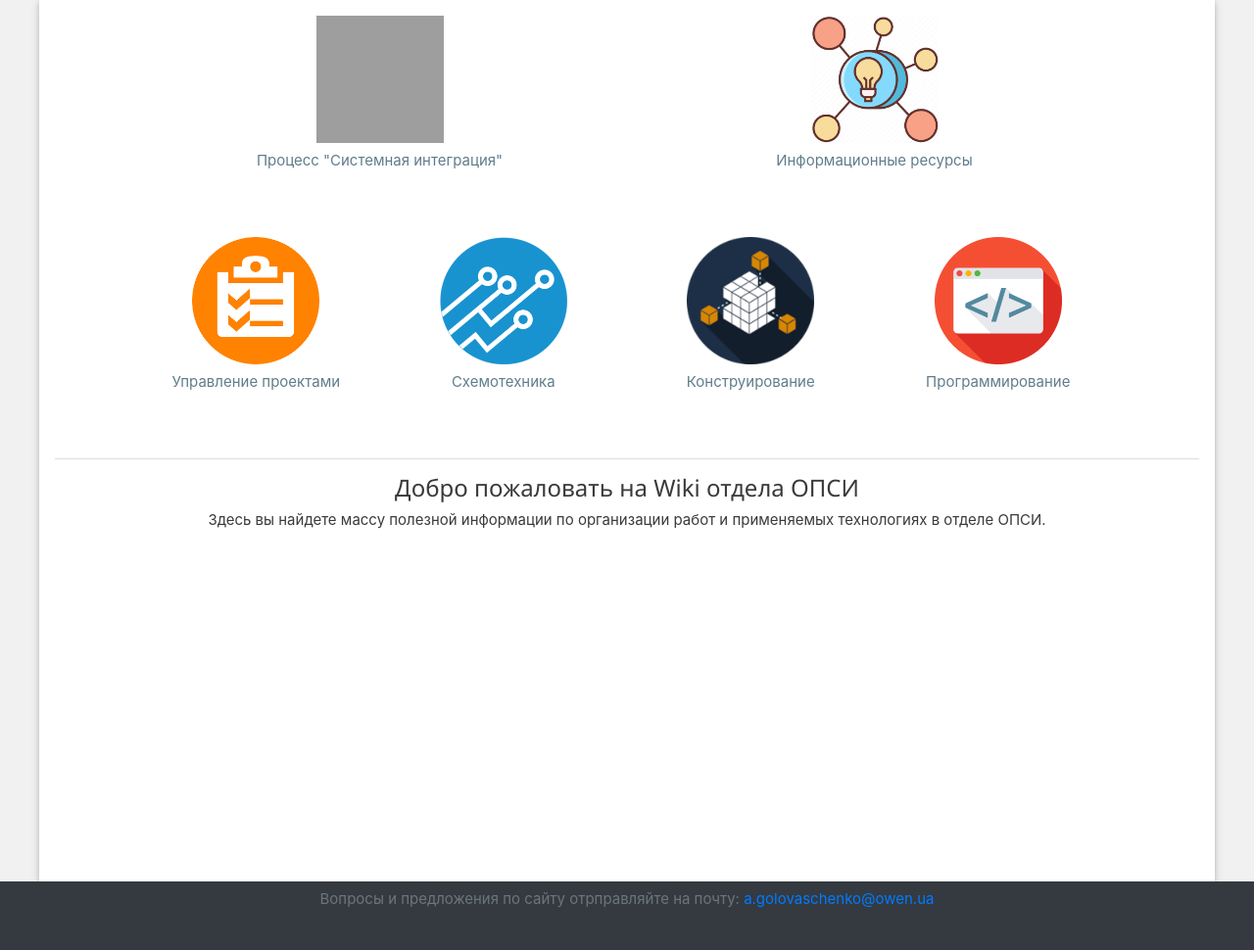
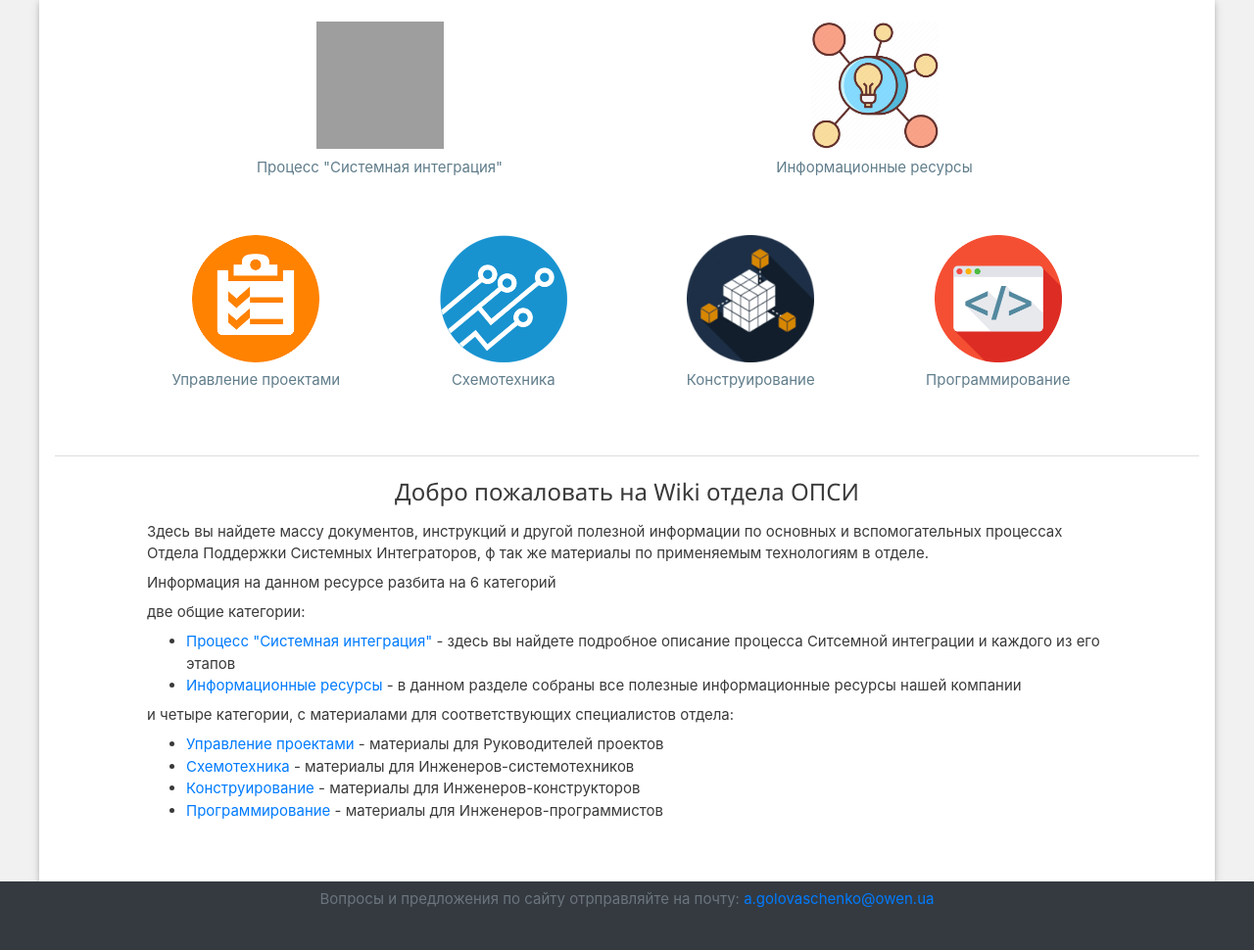
Before and after one commit to AlexGolovaschenko/OPSI-Wiki, a Django app: page / in a window 1280 px wide. Shown: the part 53-1023 px from the top of the page at 98% size. Run offline with Django 3.2, Linux system fonts and the light colour scheme; some libraries are stand-ins or nearby versions; grey boxes are pictures that could not be loaded.

```diff
--- a/opsi_wiki/templates/base.html
+++ b/opsi_wiki/templates/base.html
@@ -14,6 +14,8 @@
     <script src="https://ajax.googleapis.com/ajax/libs/jquery/3.4.1/jquery.min.js"></script>
   	<script src="https://cdnjs.cloudflare.com/ajax/libs/popper.js/1.16.0/umd/popper.min.js"></script>
   	<script src="https://maxcdn.bootstrapcdn.com/bootstrap/4.4.1/js/bootstrap.min.js"></script>
+    <!-- Fontawsom -->
+  	<link rel="stylesheet" href="https://use.fontawesome.com/releases/v5.7.0/css/all.css" integrity="sha384-lZN37f5QGtY3VHgisS14W3ExzMWZxybE1SJSEsQp9S+oqd12jhcu+A56Ebc1zFSJ" crossorigin="anonymous">
 	<!-- my style -->
 	<link rel="stylesheet" href="{% static 'css/base_style.css' %}">
 	<link rel="stylesheet" href="{% static 'css/fix_rich_text_area.css' %}">
@@ -96,6 +98,24 @@
 		<p class="text-secondary text-center p-2">Вопросы и предложения по сайту отрправляйте на почту: <span class="text-primary">a.golovaschenko@owen.ua</span></p>
 	</footer>
 
-	{% block scripts %} {% endblock %}
+	<!-- scripts -->
+	{% block scripts %}
+		<!-- copy link buttons -->
+		<script>
+		function copyLink(link) {
+		  const el = document.createElement('textarea');
+		  el.value = link;
+		  el.setAttribute('readonly', '');
+		  el.style.position = 'absolute';
+		  el.style.left = '-9999px';
+		  document.body.appendChild(el);
+		  el.select();
+		  el.setSelectionRange(0, 99999)
+		  document.execCommand('copy');
+		  document.body.removeChild(el);
+		}
+		</script>
+	{% endblock %}
+
 </body>
 </html>
--- a/opsi_wiki/templates/opsi_wiki/home.html
+++ b/opsi_wiki/templates/opsi_wiki/home.html
@@ -2,7 +2,7 @@
 {% load static %}
 
 {% block content %}
-<div class="w3-content w3-section">
+<div class="w3-content pt-4">
 	<div class="row">
 
 		<div class="col-md-6" style="height: 210px;">
@@ -26,9 +26,9 @@
 	</div>
 </div>
 
-<div class="w3-content w3-section">
+<div class="w3-content pt-2">
 	<div class="row">
-		<div class="col-md-4 col-lg-3" style="height: 210px;">
+		<div class="col-md-6 col-lg-3" style="height: 210px;">
 			<a href="{% url 'pages:project_manager_pages_list' %}" style="text-decoration: none" class="d-flex justify-content-center">
 				<img class="hover-image" src="{% static 'img/icon_project_managment.png' %}">
 			</a>
@@ -37,7 +37,7 @@
 			</div>
 		</div>
 
-		<div class="col-md-4 col-lg-3" style="height: 210px;">
+		<div class="col-md-6 col-lg-3" style="height: 210px;">
 			<a href="{% url 'pages:circuit_engineer_pages_list' %}" style="text-decoration: none" class="d-flex justify-content-center">
 				<img class="hover-image" src="{% static 'img/icon_electrical_scheme.png' %}">
 			</a>
@@ -46,7 +46,7 @@
 			</div>
 		</div>
 
-		<div class="col-md-4 col-lg-3" style="height: 210px;">
+		<div class="col-md-6 col-lg-3" style="height: 210px;">
 			<a href="{% url 'pages:constructor_pages_list' %}" style="text-decoration: none" class="d-flex justify-content-center">
 				<img class="hover-image" src="{% static 'img/icon_3d_modeling.png' %}">
 			</a>
@@ -55,7 +55,7 @@
 			</div>
 		</div>
 
-		<div class="col-md-4 col-lg-3" style="height: 210px;">
+		<div class="col-md-6 col-lg-3" style="height: 210px;">
 			<a href="{% url 'pages:programmer_pages_list' %}" style="text-decoration: none" class="d-flex justify-content-center">
 				<img class="hover-image" src="{% static 'img/icon_programming.png' %}">
 			</a>
@@ -67,8 +67,21 @@
 </div>
 
 <hr>
-<div class="w3-content w3-center w3-text-dark-grey">
-	<h1 class="w3-xlarge">Добро пожаловать на Wiki отдела ОПСИ</h1>
-	<p>Здесь вы найдете массу полезной информации по организации работ и применяемых технологиях в отделе ОПСИ.</p>
+<div class="w3-content w3-text-dark-grey">
+	<h1 class="w3-xlarge w3-center p-2">Добро пожаловать на Wiki отдела ОПСИ</h1>
+	<p class="my-2">Здесь вы найдете массу документов, инструкций и другой полезной информации по основных и вспомогательных процессах Отдела Поддержки Системных Интеграторов, ф так же материалы по применяемым технологиям в отделе.</p>
+	<p class="my-2">Информация на данном ресурсе разбита на 6 категорий</p>
+	<p class="my-2">две общие категории:</p>
+	<ul class="my-2">
+		<li><a href="http://wiki.kharkov.owen/index.php/%D0%9F%D1%80%D0%BE%D1%86%D0%B5%D1%81%D1%81_%22%D0%98%D0%B7%D0%BC%D0%B5%D0%BD%D0%B5%D0%BD%D0%B8%D0%B5%22._%D0%9D%D0%98%D0%A0_%D0%B8_%D0%9E%D0%9A%D0%A0">Процесс "Системная интеграция"</a> - здесь вы найдете подробное описание процесса Ситсемной интеграции и каждого из его этапов </li>
+		<li><a href="http://wiki.kharkov.owen/index.php/%D0%98%D0%BD%D1%84%D0%BE%D1%80%D0%BC%D0%B0%D1%86%D0%B8%D0%BE%D0%BD%D0%BD%D1%8B%D0%B5_%D1%80%D0%B5%D1%81%D1%83%D1%80%D1%81%D1%8B">Информационные ресурсы</a> - в данном разделе собраны все полезные информационные ресурсы нашей компании</li>
+	</ul>
+	<p class="my-2">и четыре категории, c материалами для соответствующих специалистов отдела:</p>
+	<ul class="my-2">
+		<li><a href="{% url 'pages:project_manager_pages_list' %}">Управление проектами</a> - материалы для Руководителей проектов </li>
+		<li><a href="{% url 'pages:circuit_engineer_pages_list' %}">Схемотехника</a> - материалы для Инженеров-системотехников </li>
+		<li><a href="{% url 'pages:constructor_pages_list' %}">Конструирование</a> - материалы для Инженеров-конструкторов </li>
+		<li><a href="{% url 'pages:programmer_pages_list' %}">Программирование</a> - материалы для Инженеров-программистов </li>
+	</ul>
 </div>
 {% endblock %}
--- a/pages/templates/pages/update_page.html
+++ b/pages/templates/pages/update_page.html
@@ -21,12 +21,12 @@
 				    {% endfor %}
 				</div>
 
-				<input type="button" class="btn btn-outline-info" value="Добавить раздел" id="add_more">
+				<input type="button" class="btn btn-outline-primary" value="Добавить раздел" id="add_more">
 				<hr class="w3-bottombar border-dark">
 
 			<div class="form-groupe d-flex justify-content-center">
 				<button class="btn btn-outline-success m-2" type="submit">Применить</button>
-				<a class="btn btn-outline-danger m-2" href="{% url 'home' %}">Отмена</a>
+				<a class="btn btn-outline-danger m-2" href="{% if page_id %} {% url 'pages:detail' page_id %} {% else %} {% url 'home' %} {% endif %}">Отмена</a>
 			</div>
 		</form>
 	</div>
--- a/pages/views.py
+++ b/pages/views.py
@@ -101,6 +101,7 @@ def update_page(request, id):
 	context = {
 		'page_form': page_form,
 		'section_forms' : section_forms,
+		'page_id': id
 	}
 
 	return render(request, 'pages/update_page.html', context)
```
Also changed, not shown: opsi_wiki/templates/opsi_wiki/about.html (+16 -2 lines), pages/templates/pages/pages_list.html (+9 -5 lines).
